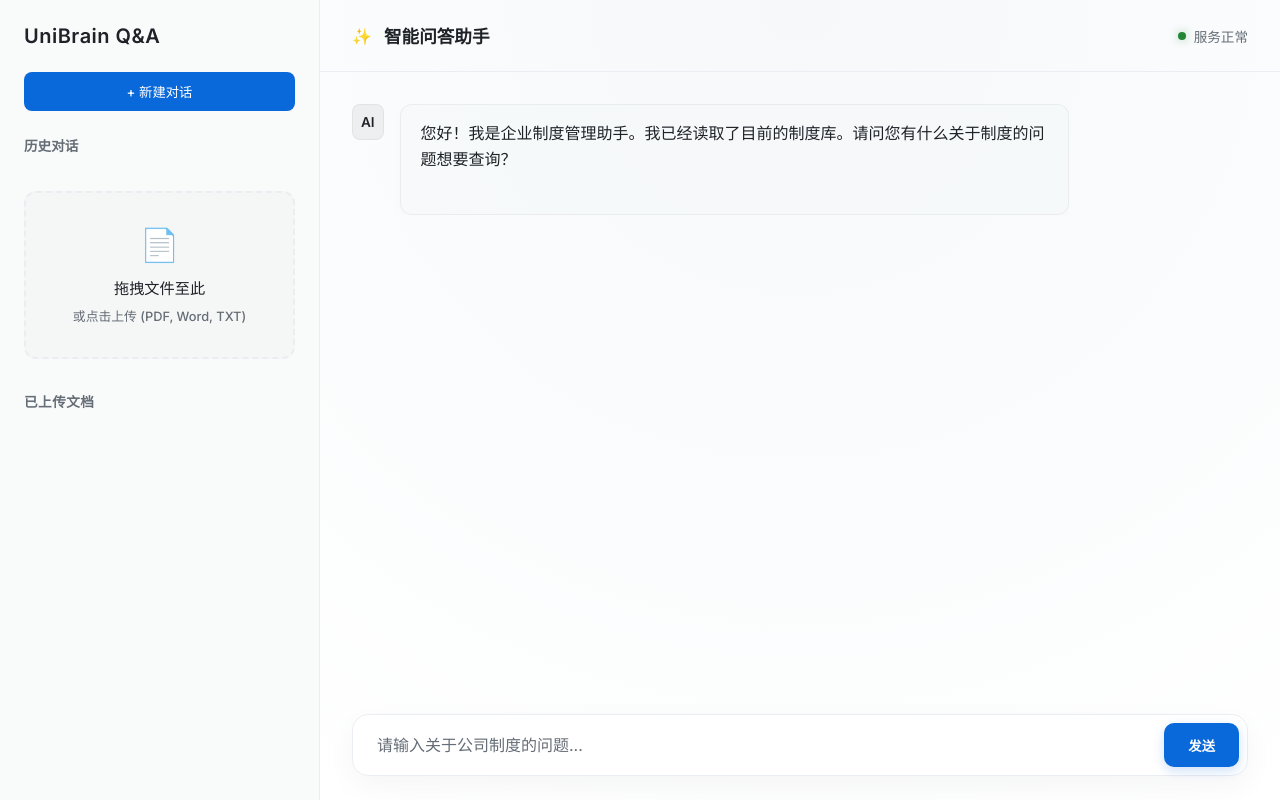
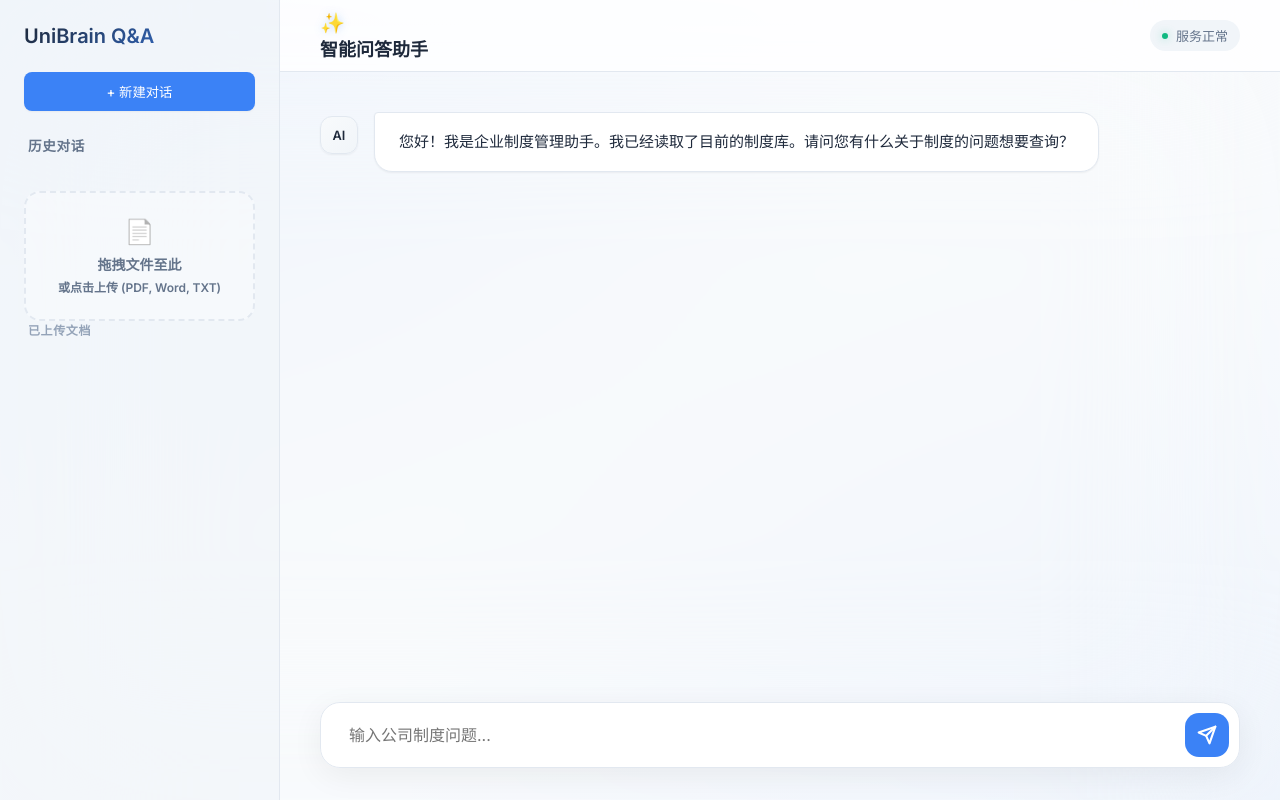
Before and after one commit to xiaofu33/unibrain, a plain HTML site: page static/index.html in a window 1280 px wide. Drawn offline with nearby package versions, Linux system fonts and the light colour scheme; no server answers.

Commit message:
feat(ui): 全面重构 UI 视觉系统，优化上传控件交互并修复布局 Bug

```diff
--- a/static/app.js
+++ b/static/app.js
@@ -15,8 +15,7 @@ document.addEventListener('DOMContentLoaded', () => {
         currentSessionId = null;
         chatMessages.innerHTML = '';
         appendMessage('ai', '您好！我是企业制度管理助手。我已经读取了目前的制度库。请问您有什么关于制度的问题想要查询？');
-        // highlight none in sidebar
-        document.querySelectorAll('#conv-list li').forEach(el => el.style.border = '1px solid transparent');
+        document.querySelectorAll('#conv-list li').forEach(el => el.classList.remove('active'));
     }
 
     // 初始化事件绑定
@@ -145,7 +144,12 @@ document.addEventListener('DOMContentLoaded', () => {
 
         msgDiv.innerHTML = sender === 'user' ? content + avatar : avatar + content;
         chatMessages.appendChild(msgDiv);
-        chatMessages.scrollTop = chatMessages.scrollHeight;
+
+        // 强制滚动到底部，确保新追加的消息可见（尤其是新版 UI 带有渐动效果）
+        requestAnimationFrame(() => {
+            chatMessages.scrollTop = chatMessages.scrollHeight;
+        });
+
         return id;
     }
 
@@ -161,7 +165,6 @@ document.addEventListener('DOMContentLoaded', () => {
                     data.documents.forEach(docName => {
                         const li = document.createElement('li');
                         li.innerHTML = `📄 <span>${docName}</span>`;
-                        li.style.cssText = "padding: 12px 16px; background: rgba(0, 0, 0, 0.02); border-radius: 8px; margin-bottom: 8px; font-size: 0.9rem; display: flex; align-items: center; gap: 12px;";
                         docList.appendChild(li);
                     });
                 }
@@ -180,9 +183,8 @@ document.addEventListener('DOMContentLoaded', () => {
                     data.conversations.forEach(conv => {
                         const li = document.createElement('li');
                         li.innerHTML = `💬 <span>${conv.title || "新对话"}</span>`;
-                        li.style.cssText = "padding: 10px; background: rgba(0, 0, 0, 0.03); border-radius: 6px; cursor: pointer; display: flex; align-items: center; gap: 8px; font-size: 0.9rem;";
                         li.onclick = () => loadMessagesForSession(conv.id, li);
-                        if(currentSessionId === conv.id) li.style.border = "1px solid var(--accent-color)";
+                        if(currentSessionId === conv.id) li.classList.add('active');
                         convList.appendChild(li);
                     });
                 }
@@ -193,8 +195,8 @@ document.addEventListener('DOMContentLoaded', () => {
     // 3. 用户点击左侧历史，右侧恢复聊天流
     async function loadMessagesForSession(sessionId, liElement) {
         currentSessionId = sessionId;
-        document.querySelectorAll('#conv-list li').forEach(el => el.style.border = '1px solid transparent');
-        if(liElement) liElement.style.border = "1px solid var(--accent-color)";
+        document.querySelectorAll('#conv-list li').forEach(el => el.classList.remove('active'));
+        if(liElement) liElement.classList.add('active');
 
         chatMessages.innerHTML = '';
         try {
--- a/static/index.html
+++ b/static/index.html
@@ -52,21 +52,20 @@
                     <h2>智能问答助手</h2>
                 </div>
                 <div class="status-indicator">
-                    <span class="dot active"></span> 服务正常
+                    <span class="dot"></span> 服务正常
                 </div>
             </header>
 
             <div id="chat-messages" class="chat-messages">
-                <div class="message ai">
-                    <div class="avatar">AI</div>
-                    <div class="bubble">欢迎使用制度系统问答！您可以先从左侧上传制度文档，然后在这里向我提问有关内容。</div>
-                </div>
+                <!-- Messages will be appended here -->
             </div>
 
             <div class="input-area">
                 <form id="chat-form">
-                    <input type="text" id="chat-input" placeholder="请输入关于公司制度的问题..." autocomplete="off"/>
-                    <button type="submit" id="send-btn">发送</button>
+                    <input type="text" id="chat-input" placeholder="输入公司制度问题..." autocomplete="off"/>
+                    <button type="submit" id="send-btn">
+                        <svg width="20" height="20" viewBox="0 0 24 24" fill="none" stroke="currentColor" stroke-width="2.5" stroke-linecap="round" stroke-linejoin="round"><line x1="22" y1="2" x2="11" y2="13"></line><polygon points="22 2 15 22 11 13 2 9 22 2"></polygon></svg>
+                    </button>
                 </form>
             </div>
         </main>
--- a/static/style.css
+++ b/static/style.css
@@ -1,21 +1,39 @@
 :root {
-    --bg-color: #ffffff;
-    --sidebar-bg: rgba(248, 249, 250, 0.85);
-    --border-color: #eaedf1;
-    --text-primary: #1f2328;
-    --text-secondary: #656d76;
-    --accent-color: #0969da;
-    --accent-hover: #0550ae;
-    --chat-ai-bg: rgba(246, 248, 250, 0.7);
-    --chat-user-bg: rgba(9, 105, 218, 0.08);
-    --glass-border: rgba(0, 0, 0, 0.05);
+    /* 核心品牌色 - 采用更深遂的科技蓝 */
+    --accent-color: #3b82f6;
+    --accent-hover: #2563eb;
+    --accent-light: rgba(59, 130, 246, 0.1);
+
+    /* 背景体系 - 引入微弱的冷色调 */
+    --bg-color: #f8fafc;
+    --app-bg: #ffffff;
+    --sidebar-bg: rgba(241, 245, 249, 0.7);
+
+    /* 文字体系 */
+    --text-primary: #1e293b;
+    --text-secondary: #64748b;
+    --text-muted: #94a3b8;
+
+    /* 边框与阴影 */
+    --border-color: #e2e8f0;
+    --glass-border: rgba(255, 255, 255, 0.5);
+    --shadow-sm: 0 1px 2px 0 rgb(0 0 0 / 0.05);
+    --shadow-md: 0 4px 6px -1px rgb(0 0 0 / 0.1), 0 2px 4px -2px rgb(0 0 0 / 0.1);
+    --shadow-lg: 0 10px 15px -3px rgb(0 0 0 / 0.1), 0 4px 6px -4px rgb(0 0 0 / 0.1);
+    --shadow-xl: 0 20px 25px -5px rgb(0 0 0 / 0.1), 0 8px 10px -6px rgb(0 0 0 / 0.1);
+
+    /* 气泡色 */
+    --ai-bubble-bg: #ffffff;
+    --user-bubble-bg: #3b82f6;
+    --user-text: #ffffff;
 }
 
 * {
     margin: 0;
     padding: 0;
     box-sizing: border-box;
-    font-family: 'Inter', -apple-system, sans-serif;
+    font-family: 'Inter', 'Outfit', system-ui, -apple-system, sans-serif;
+    -webkit-font-smoothing: antialiased;
 }
 
 body {
@@ -24,198 +42,299 @@ body {
     height: 100vh;
     display: flex;
     overflow: hidden;
-    max-width: 100vw; /* 防止整体超出视口宽度 */
+    background-image:
+        radial-gradient(at 0% 0%, rgba(59, 130, 246, 0.05) 0px, transparent 50%),
+        radial-gradient(at 100% 100%, rgba(59, 130, 246, 0.05) 0px, transparent 50%);
 }
 
 .app-container {
     display: flex;
     width: 100%;
     height: 100%;
+    backdrop-filter: blur(100px);
 }
 
-/* Sidebar */
+/* --- Sidebar --- */
 .sidebar {
-    width: 320px;
-    flex-shrink: 0; /* 防止侧边栏被内容区域挤压 */
+    width: 280px;
     background: var(--sidebar-bg);
+    backdrop-filter: blur(20px);
     border-right: 1px solid var(--border-color);
     display: flex;
     flex-direction: column;
     padding: 24px;
-    backdrop-filter: blur(10px);
+    z-index: 10;
+    transition: all 0.3s ease;
 }
 
 .sidebar-header h2 {
     font-size: 1.25rem;
+    font-weight: 700;
+    background: linear-gradient(135deg, var(--text-primary), var(--accent-color));
+    -webkit-background-clip: text;
+    background-clip: text;
+    -webkit-text-fill-color: transparent;
+    margin-bottom: 24px;
+    display: flex;
+    align-items: center;
+    gap: 8px;
+}
+
+#new-chat-btn {
+    width: 100%;
+    padding: 12px;
+    margin-bottom: 24px;
+    background: var(--ai-bubble-bg);
+    color: var(--text-primary);
+    border: 1px solid var(--border-color);
+    border-radius: 12px;
+    cursor: pointer;
     font-weight: 600;
+    transition: all 0.2s cubic-bezier(0.4, 0, 0.2, 1);
+    display: flex;
+    align-items: center;
+    justify-content: center;
+    gap: 8px;
+    box-shadow: var(--shadow-sm);
+}
+
+#new-chat-btn:hover {
+    background: var(--bg-color);
+    border-color: var(--accent-color);
+    transform: translateY(-1px);
+    box-shadow: var(--shadow-md);
+}
+
+.conv-list-section h3, .doc-list-section h3 {
+    font-size: 0.75rem;
+    font-weight: 700;
+    color: var(--text-muted);
+    text-transform: uppercase;
+    letter-spacing: 0.05em;
+    margin-bottom: 12px;
+    padding-left: 4px;
+}
+
+.conv-list-section {
+    max-height: 40%;
+    overflow-y: auto;
     margin-bottom: 24px;
-    letter-spacing: 0.5px;
+}
+
+.doc-list-section {
+    flex: 1;
+    overflow-y: auto;
+    min-height: 0;
+}
+
+#conv-list, #doc-list {
+    list-style: none;
+    display: flex;
+    flex-direction: column;
+    gap: 8px;
+}
+
+.hidden { display: none !important; }
+
+#conv-list li, #doc-list li {
+    padding: 10px 12px;
+    border-radius: 10px;
+    font-size: 0.875rem;
+    cursor: pointer;
+    transition: all 0.2s;
+    background: transparent;
+    border: 1px solid transparent;
+    display: flex;
+    align-items: center;
+    gap: 10px;
+    color: var(--text-secondary);
+}
+
+#conv-list li:hover, #doc-list li:hover {
+    background: rgba(255, 255, 255, 0.5);
     color: var(--text-primary);
 }
 
-/* Drop Zone */
+#conv-list li.active {
+    background: var(--ai-bubble-bg);
+    border-color: var(--accent-color);
+    color: var(--accent-color);
+    font-weight: 600;
+    box-shadow: var(--shadow-sm);
+}
+
+/* --- Drop Zone --- */
 .drop-zone {
     border: 2px dashed var(--border-color);
-    border-radius: 12px;
-    padding: 32px 16px;
+    border-radius: 16px;
+    padding: 24px 16px;
     text-align: center;
     cursor: pointer;
-    transition: all 0.3s cubic-bezier(0.4, 0, 0.2, 1);
-    position: relative;
-    background: rgba(0, 0, 0, 0.015);
-}
-
-.drop-zone:hover, .drop-zone.dragover {
-    border-color: var(--accent-color);
-    background: rgba(9, 105, 218, 0.03);
-    transform: translateY(-2px);
-}
-
-.upload-icon {
-    font-size: 32px;
-    margin-bottom: 12px;
-    display: block;
-}
-
-.drop-zone p {
-    font-size: 0.95rem;
-    font-weight: 500;
-}
-
-.sub-text {
-    font-size: 0.8rem !important;
-    color: var(--text-secondary);
-    margin-top: 8px;
+    transition: all 0.3s;
+    background: rgba(255, 255, 255, 0.3);
+    position: relative; /* 确保子项绝对定位 */
+    overflow: hidden;
 }
 
 #file-input {
     position: absolute;
-    top: 0; left: 0; right: 0; bottom: 0;
+    top: 0; left: 0;
+    width: 100%; height: 100%;
     opacity: 0;
     cursor: pointer;
+    z-index: 2; /* 确保在最上层 */
 }
 
-.upload-status {
-    margin-top: 16px;
-    display: flex;
-    align-items: center;
-    justify-content: center;
-    gap: 12px;
-    padding: 12px;
-    background: rgba(0, 0, 0, 0.03);
-    border-radius: 8px;
-    font-size: 0.9rem;
-    animation: fadeIn 0.3s;
-}
+.upload-icon { font-size: 24px; margin-bottom: 8px; display: block; filter: grayscale(1); transition: transform 0.2s; }
+.drop-zone:hover .upload-icon { transform: scale(1.1); filter: none; }
+.drop-zone p { font-size: 0.875rem; font-weight: 600; color: var(--text-secondary); }
+.sub-text { font-size: 0.75rem !important; color: var(--text-muted); margin-top: 4px; }
 
-.hidden { display: none !important; }
-
-.doc-list-section { margin-top: 32px; flex: 1; overflow-y: auto;}
-.doc-list-section h3 { font-size: 0.85rem; color: var(--text-secondary); margin-bottom: 12px; text-transform: uppercase; letter-spacing: 0.5px; font-weight: 600; }
-#doc-list { list-style: none; }
-#doc-list li {
-    padding: 12px 16px;
-    background: rgba(0, 0, 0, 0.02);
-    border-radius: 8px;
-    margin-bottom: 8px;
-    font-size: 0.9rem;
-    display: flex;
-    align-items: center;
-    gap: 12px;
-    animation: slideInLeft 0.3s ease forwards;
-    border: 1px solid var(--glass-border);
-}
-
-/* Chat Area */
+/* --- Chat Area --- */
 .chat-area {
     flex: 1;
-    min-width: 0; /* 允许 flex 子项正确收缩，防止溢出 */
     display: flex;
     flex-direction: column;
-    background: radial-gradient(circle at 50% 0%, #f6f8fa 0%, var(--bg-color) 100%);
+    background: transparent;
+    position: relative;
 }
 
 .chat-header {
     height: 72px;
-    padding: 0 32px;
+    padding: 0 40px;
     display: flex;
     justify-content: space-between;
     align-items: center;
+    background: rgba(255, 255, 255, 0.8);
+    backdrop-filter: blur(10px);
     border-bottom: 1px solid var(--border-color);
 }
 
-.chat-title { display: flex; align-items: center; gap: 12px; }
-.chat-title h2 { font-size: 1.1rem; font-weight: 600;}
+.chat-title h2 { font-size: 1.125rem; font-weight: 700; color: var(--text-primary); }
+.ai-icon { font-size: 1.25rem; filter: drop-shadow(0 0 4px rgba(59, 130, 246, 0.3)); }
 
-.status-indicator { font-size: 0.85rem; color: var(--text-secondary); display: flex; align-items: center; gap: 8px; font-weight: 500;}
-.dot { height: 8px; width: 8px; border-radius: 50%; background: #238636; box-shadow: 0 0 10px rgba(35,134,54,0.4); }
+.status-indicator { font-size: 0.8125rem; color: var(--text-secondary); display: flex; align-items: center; gap: 8px; padding: 6px 12px; background: #f1f5f9; border-radius: 20px; }
+.dot { height: 6px; width: 6px; border-radius: 50%; background: #10b981; box-shadow: 0 0 10px rgba(16,185,129,0.4); }
 
+/* --- Messages --- */
 .chat-messages {
     flex: 1;
     overflow-y: auto;
-    overflow-x: hidden; /* 阻断气泡横向溢出，防止撑宽布局 */
-    padding: 32px;
+    padding: 40px;
     display: flex;
     flex-direction: column;
-    gap: 24px;
+    gap: 32px;
+    scroll-behavior: smooth;
 }
+
+/* 自定义滚动条 */
+.chat-messages::-webkit-scrollbar { width: 6px; }
+.chat-messages::-webkit-scrollbar-track { background: transparent; }
+.chat-messages::-webkit-scrollbar-thumb { background: var(--border-color); border-radius: 10px; }
+.chat-messages::-webkit-scrollbar-thumb:hover { background: var(--text-muted); }
 
 .message {
     display: flex;
     gap: 16px;
-    max-width: 80%;
-    min-width: 0; /* flex 子项必须设置，否则无法正常收缩 */
-    overflow: hidden; /* 防止内容溢出消息容器 */
-    animation: slideUp 0.4s cubic-bezier(0.16, 1, 0.3, 1) forwards;
+    max-width: 85%;
+    opacity: 0;
+    transform: translateY(20px);
+    animation: slideUpFade 0.5s cubic-bezier(0.2, 0.8, 0.2, 1) forwards;
 }
 
 .message.user { align-self: flex-end; flex-direction: row-reverse; }
 
 .avatar {
-    width: 36px; height: 36px;
-    border-radius: 8px;
+    width: 38px; height: 38px;
+    border-radius: 12px;
     display: flex; justify-content: center; align-items: center;
-    font-size: 0.85rem; font-weight: 600;
+    font-size: 0.8rem; font-weight: 700; flex-shrink: 0;
+    margin-top: 4px;
 }
 
-.ai .avatar { background: rgba(0, 0, 0, 0.05); color: var(--text-primary); border: 1px solid var(--glass-border);}
-.user .avatar { background: var(--accent-color); color: #fff; box-shadow: 0 4px 12px rgba(9, 105, 218, 0.2); }
+.ai .avatar {
+    background: linear-gradient(135deg, #f8fafc, #f1f5f9);
+    border: 1px solid var(--border-color);
+    box-shadow: var(--shadow-sm);
+}
+
+.user .avatar {
+    background: linear-gradient(135deg, #3b82f6, #2563eb);
+    color: #fff;
+    box-shadow: 0 4px 12px rgba(59, 130, 246, 0.3);
+}
 
 .bubble {
-    padding: 16px 20px;
-    border-radius: 12px;
-    line-height: 1.6;
-    background: var(--chat-ai-bg);
-    border: 1px solid var(--glass-border);
-    backdrop-filter: blur(8px);
-    white-space: pre-wrap;
-    overflow-wrap: break-word; /* 长单词/URL 自动换行 */
-    word-break: break-word;    /* 防止长字符串撑开气泡 */
-    min-width: 0;              /* flex 子项收缩修复 */
-    max-width: 100%;           /* 不允许超出父容器 */
-    overflow: hidden;          /* 兜底截断溢出内容 */
-    box-shadow: 0 4px 12px rgba(0,0,0,0.02);
+    padding: 16px 24px;
+    border-radius: 18px;
+    line-height: 1.7;
+    font-size: 0.9375rem;
+    position: relative;
+    box-shadow: var(--shadow-sm);
+    transition: all 0.2s;
+    word-break: break-word;
+    overflow-wrap: break-word;
+    word-wrap: break-word;
+    overflow: hidden;
+    min-width: 0;
+}
+
+.ai .bubble {
+    background: var(--ai-bubble-bg);
+    border: 1px solid var(--border-color);
+    color: var(--text-primary);
+    border-top-left-radius: 4px;
+}
+
+.ai .bubble:hover {
+    box-shadow: var(--shadow-md);
 }
 
 .user .bubble {
-    background: var(--chat-user-bg);
-    border: 1px solid rgba(9, 105, 218, 0.15);
+    background: var(--user-bubble-bg);
+    color: var(--user-text);
+    border-top-right-radius: 4px;
+    box-shadow: 0 4px 12px rgba(59, 130, 246, 0.15);
 }
 
+/* Markdown Rendering Optimizations */
+.bubble h1, .bubble h2, .bubble h3 { margin: 16px 0 8px; font-weight: 700; color: inherit; }
+.bubble h1 { font-size: 1.25rem; }
+.bubble h2 { font-size: 1.1rem; }
+.bubble p { margin-bottom: 12px; }
+.bubble p:last-child { margin-bottom: 0; }
+.bubble ul, .bubble ol { margin-left: 20px; margin-bottom: 12px; }
+.bubble li { margin-bottom: 4px; }
+.bubble code { background: rgba(0,0,0,0.05); padding: 2px 6px; border-radius: 4px; font-family: 'JetBrains Mono', monospace; font-size: 0.85em; }
+.user .bubble code { background: rgba(255,255,255,0.2); }
+.bubble pre { background: #1e293b; color: #f8fafc; padding: 16px; border-radius: 12px; overflow-x: auto; margin-bottom: 16px; }
+.bubble hr { border: none; border-top: 1px solid var(--border-color); margin: 20px 0; }
+.bubble a { color: var(--accent-color); text-decoration: none; border-bottom: 1px solid transparent; transition: all 0.2s; }
+.bubble a:hover { border-bottom-color: currentColor; }
+.user .bubble a { color: #fff; text-decoration: underline; }
+
+/* --- Input Area --- */
 .input-area {
-    padding: 24px 32px;
+    padding: 24px 40px 32px;
     background: transparent;
 }
 
 #chat-form {
     display: flex;
     gap: 12px;
-    background: rgba(255, 255, 255, 0.9);
-    border-radius: 16px;
-    padding: 8px;
+    background: rgba(255, 255, 255, 0.95);
+    border-radius: 20px;
+    padding: 10px;
     border: 1px solid var(--border-color);
-    box-shadow: 0 10px 30px rgba(0, 0, 0, 0.04);
-    backdrop-filter: blur(12px);
+    box-shadow: 0 8px 32px rgba(0, 0, 0, 0.06);
+    backdrop-filter: blur(10px);
+    transition: all 0.3s;
+}
+
+#chat-form:focus-within {
+    border-color: var(--accent-color);
+    box-shadow: 0 8px 32px rgba(59, 130, 246, 0.12);
+    transform: translateY(-2px);
 }
 
 #chat-input {
@@ -223,41 +342,45 @@ body {
     background: transparent;
     border: none;
     outline: none;
-    padding: 12px 16px;
+    padding: 12px 18px;
     color: var(--text-primary);
     font-size: 1rem;
-}
-
-#chat-input::placeholder {
-    color: var(--text-secondary);
 }
 
 #send-btn {
     background: var(--accent-color);
     color: #fff;
     border: none;
-    padding: 10px 24px;
-    border-radius: 10px;
-    font-weight: 600;
+    width: 44px; height: 44px;
+    border-radius: 14px;
+    display: flex; justify-content: center; align-items: center;
     cursor: pointer;
     transition: all 0.2s;
-    box-shadow: 0 4px 12px rgba(9, 105, 218, 0.2);
+    flex-shrink: 0;
 }
 
-#send-btn:hover { background: var(--accent-hover); transform: translateY(-1px); box-shadow: 0 6px 16px rgba(9, 105, 218, 0.3); }
-#send-btn:disabled { background: var(--border-color); color: var(--text-secondary); cursor: not-allowed; box-shadow: none; transform: none; }
+#send-btn:hover { background: var(--accent-hover); transform: scale(1.05); }
+#send-btn:active { transform: scale(0.95); }
+#send-btn:disabled { background: var(--border-color); cursor: not-allowed; }
 
 /* Animations */
-@keyframes slideUp { from { opacity: 0; transform: translateY(10px); } to { opacity: 1; transform: translateY(0); } }
-@keyframes slideInLeft { from { opacity: 0; transform: translateX(-10px); } to { opacity: 1; transform: translateX(0); } }
-@keyframes fadeIn { from { opacity: 0; } to { opacity: 1; } }
-
-.spinner {
-    width: 16px; height: 16px;
-    border: 2px solid rgba(0,0,0,0.1);
-    border-top-color: var(--accent-color);
-    border-radius: 50%;
-    animation: spin 1s linear infinite;
+@keyframes slideUpFade {
+    from { opacity: 0; transform: translateY(20px); }
+    to { opacity: 1; transform: translateY(0); }
 }
 
 @keyframes spin { to { transform: rotate(360deg); } }
+.spinner {
+    width: 18px; height: 18px;
+    border: 2px solid rgba(59, 130, 246, 0.1);
+    border-top-color: var(--accent-color);
+    border-radius: 50%;
+    animation: spin 0.8s linear infinite;
+}
+
+/* Responsive */
+@media (max-width: 900px) {
+    .sidebar { width: 0; padding: 0; border: none; }
+    .chat-area { padding: 0; }
+    .message { max-width: 95%; }
+}
```
